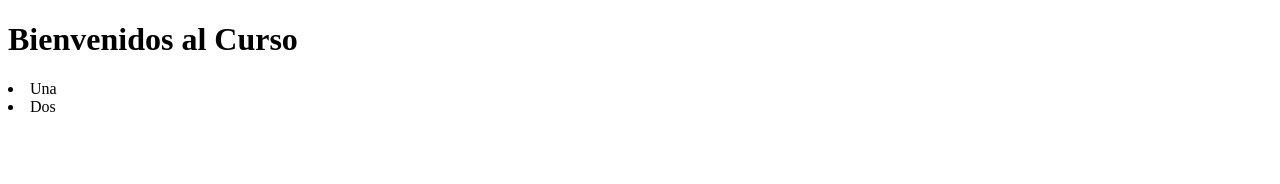
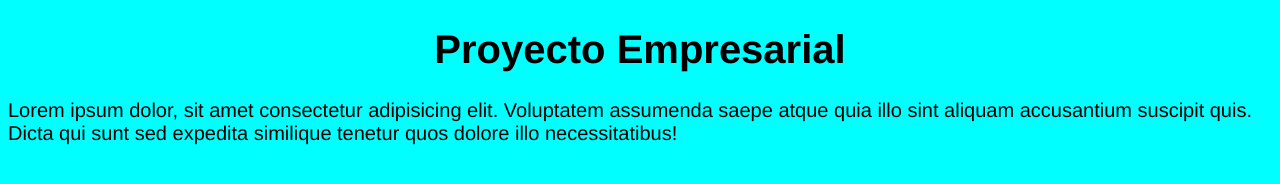
Before and after one commit to PablitoJara/CursoGit, a plain HTML site: page index.html in a window 1280 px wide. Drawn offline with Linux system fonts and the light colour scheme.

Commit message:
Parrafo y tamaño de fuente

```diff
--- /dev/null
+++ b/css/estilos.css
@@ -0,0 +1,6 @@
+body{
+    background-color: aqua;
+    font-family: "Helvetica Neue",Helvetica,Arial;
+    font-size: 20px;
+    margin-top: auto;
+}
--- a/index.html
+++ b/index.html
@@ -5,14 +5,12 @@
     <meta http-equiv="X-UA-Compatible" content="IE=edge">
     <meta name="viewport" content="width=device-width, initial-scale=1.0">
     <title>GIT</title>
+    <link rel="stylesheet" href="css/estilos.css" type="text/css">
 </head>
 <body>
-    <h1>Bienvenidos al Curso</h1>
+    <center><h1>Proyecto Empresarial</h1></center>
     <div>
-        <form action="">
-            <li>Una</li>
-            <li>Dos</li>
-        </form>
+        <p>Lorem ipsum dolor, sit amet consectetur adipisicing elit. Voluptatem assumenda saepe atque quia illo sint aliquam accusantium suscipit quis. Dicta qui sunt sed expedita similique tenetur quos dolore illo necessitatibus!</p>
     </div>
 
 
```
Also changed, not shown: js/estilo.js (added).
